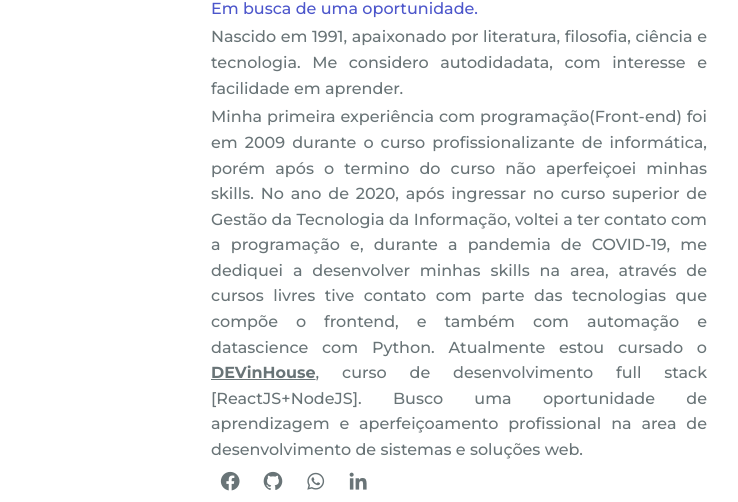
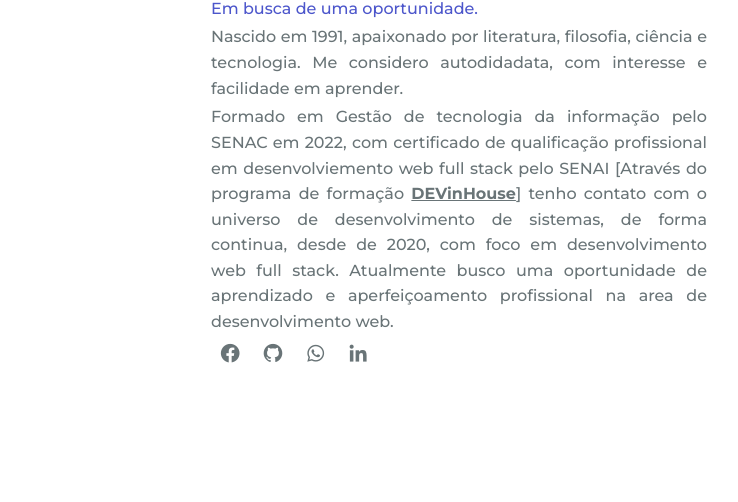
Before and after one commit to Lmsilvano/MeuSiteCurriculo-Portfolio, a plain HTML site: page index.html in a window 1280 px wide. Shown: the part 1030-1532 px from the top of the page, 445-1183 px from the left. Drawn offline with nearby package versions, Linux system fonts and the light colour scheme.

Commit message:
Update index.html

```diff
--- a/index.html
+++ b/index.html
@@ -78,14 +78,9 @@
                     <span class="about_prof">Em busca de uma oportunidade.</span>
                     <p class="about_text">Nascido em 1991, apaixonado por literatura, filosofia, ciência e
                         tecnologia. Me considero autodidadata, com interesse e facilidade em aprender.</p>
-                    <p class="about_text">Minha primeira experiência com programação(Front-end) foi em 2009 durante o
-                        curso profissionalizante de informática, porém após o termino do curso não aperfeiçoei minhas
-                        skills. No ano de 2020, após ingressar no curso superior de Gestão da Tecnologia da Informação,
-                        voltei a ter contato com a programação e, durante a pandemia de COVID-19, me dediquei a desenvolver
-                        minhas skills na area, através de cursos livres tive contato com parte das tecnologias que compõe o frontend, e também com automação e datascience com Python.
-                        Atualmente estou cursado o <a href="#formacao"><span class="dev-span"> DEVinHouse</span></a>, curso de desenvolvimento full stack [ReactJS+NodeJS].
-                        Busco uma oportunidade de aprendizagem e aperfeiçoamento
-                        profissional na area de desenvolvimento de sistemas e soluções web.
+                    <p class="about_text"> Formado em Gestão de tecnologia da informação pelo <a href="#formacao">SENAC</a> em 2022, com certificado de qualificação profissional em desenvolviemento web full stack pelo SENAI
+                        [Através do programa de formação <a href="#formacao"><span class="dev-span"> DEVinHouse</span></a>] tenho contato com o universo de desenvolvimento de sistemas, de forma continua, desde de 2020, com foco em desenvolvimento web full stack.
+                        Atualmente busco uma oportunidade de aprendizado e aperfeiçoamento profissional na area de desenvolvimento web.
                         </p>
                     <div class="about_social">
                         <a href="https://www.facebook.com/Leandro.M.Silvano" target="_blank" class="about_social-icon"><i class='bx bxl-facebook-circle'></i></a>
```
